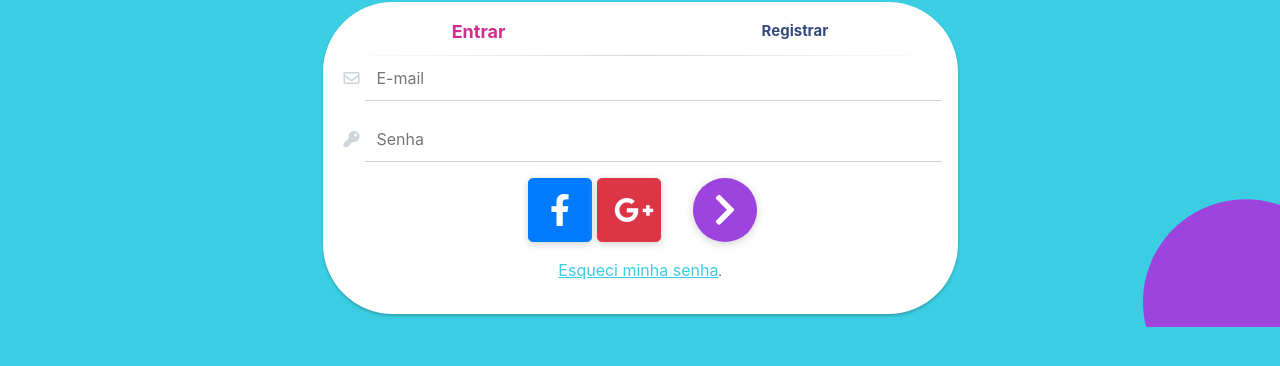
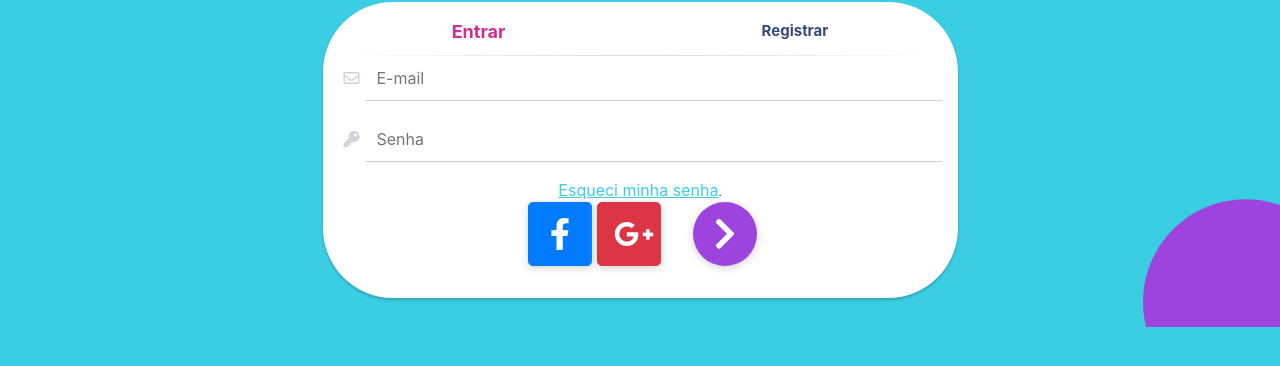
Before and after one commit to marisamodolo/app-qualorole, a plain HTML site: page index.html in a window 1280 px wide. Shown: the part 294-660 px from the top of the page. Drawn offline with nearby package versions, Linux system fonts and the light colour scheme.

Commit message:
insert forgot password to finish

```diff
--- a/index.html
+++ b/index.html
@@ -57,6 +57,9 @@
                     <span><i class="fas fa-key"></i></span>
                     <input type="password" id="login-password" class="input-form" placeholder="Senha">
                   </div>
+                  <div class="text-center forget-password">
+                      <a href="#" class="text-size forgot-password">Esqueci minha senha</a>.
+                  </div>
                   <div class="form-group">
                     <div class="row justify-content-center">
                       <div class="btn-login-social col-sm-8 col-sm-offset-2 row justify-content-center">
@@ -66,15 +69,7 @@
                       </div>
                     </div>
                   </div>
-                  <div class="form-group">
-                    <div class="row">
-                      <div class="col-lg-12">
-                        <div class="text-center forget-password">
-                          <a href="#" class="text-size forgot-password">Esqueci minha senha</a>.
-                        </div>
-                      </div>
-                    </div>
-                  </div>
+
                 </form>
                 <form id="register-form" style="display: none;" class="container">
                   <div class="form-group">
```
